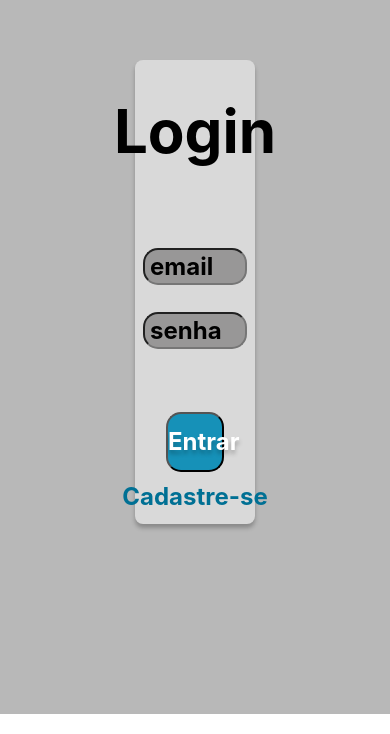
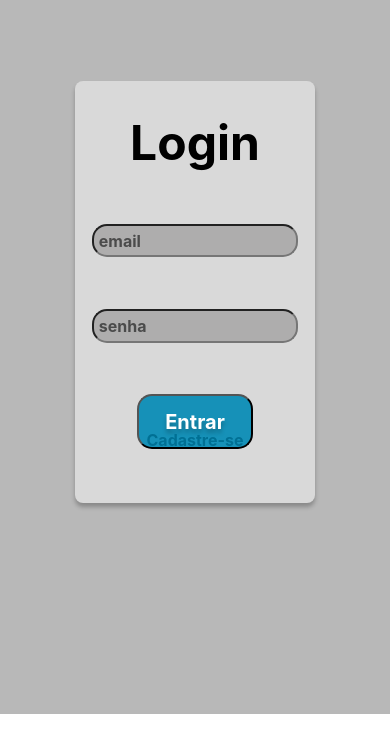
Before and after one commit to LuanTerra-Apollo/Grupo6-React-Serratec, a React (Vite) app in the folder shopix/: page /login in a window 390 px wide. Shown: the part 130-864 px from the top of the page. Built offline with nearby package versions, Linux system fonts and the light colour scheme.

Commit message:
Tela de Login Responsiva para 1980x1080/1280x720/854x480

```diff
--- a/shopix/src/components/styles/Forms.style.jsx
+++ b/shopix/src/components/styles/Forms.style.jsx
@@ -1,8 +1,10 @@
 import styled from 'styled-components'
 
-export const Form = styled.form`
+export const FormLogin = styled.form`
     width: ${(prop) => prop.width};
     height: ${(prop) => prop.height};
+    min-width: 480px;
+    min-height: 560px;
     background-color: ${({theme}) => theme.colors.geralWhite};
     display: flex;
     flex-direction: column;
@@ -11,4 +13,83 @@ export const Form = styled.form`
     border-radius: 8px;
     box-shadow: 0px 4px 4px 0px rgba(0, 0, 0, 0.25);
 
+    h1 {
+        font-size: 60px;
+        margin-top: 24px;
+        margin-bottom: 60px;
+    }
+
+    .Cadastre-se {
+        position: absolute;
+        transform: translate(0%, 870%);
+        color: #007094;
+        font-weight: bold;
+        font-size: 150%;
+    }
+
+    .InputLogin {
+        margin-bottom: -36px
+    }
+
+    @media (max-width: 1280px) {
+        min-width: 360px;
+        min-height: 400px;
+
+        .Cadastre-se {
+        position: absolute;
+        transform: translate(0%, 650%)
+        }
+
+        .InputLogin {
+            margin-bottom: -16px
+        }
+    }
+    @media (max-width: 854px) {
+        min-width: 240px;
+        min-height: 320px;
+
+        h1 {
+            font-size: 48px;
+            margin-top: 24px;
+            margin-bottom: 36px;
+        }
+
+        .BotaoLogin {
+            margin-bottom: 10px;
+            font-size: 20px;
+        }
+
+        .Cadastre-se {
+            font-size: 16px;
+            position: absolute;
+            transform: translate(0%, 740%)
+        }
+
+        .InputLogin {
+        margin-bottom: 0px
+        }
+
+        input {
+            font-size: 16px;
+
+            &::placeholder{
+                font-size: 16px;
+            }
+        }
+    }
+
 `
+
+export const Form = styled.form`
+    width: ${(prop) => prop.width};
+    height: ${(prop) => prop.height};
+    min-width: 480px;
+    min-height: 560px;
+    background-color: ${({theme}) => theme.colors.geralWhite};
+    display: flex;
+    flex-direction: column;
+    justify-content: space-around;
+    align-items: center;
+    border-radius: 8px;
+    box-shadow: 0px 4px 4px 0px rgba(0, 0, 0, 0.25);
+`
--- a/shopix/src/components/styles/Inputs.style.jsx
+++ b/shopix/src/components/styles/Inputs.style.jsx
@@ -24,7 +24,7 @@ export const Input = styled.input`
     background: ${({theme}) => theme.colors.inputGray};
 
     &::placeholder{
-        color: black;
+        color: #323232cc;
         font-size: 24px;
         font-family: 'Inter';
         font-weight: bold;
--- a/shopix/src/components/styles/Theme.style.jsx
+++ b/shopix/src/components/styles/Theme.style.jsx
@@ -3,7 +3,7 @@ export const theme = {
         geralPurple: "#471796",
         wrapperGray: "#B8B8B8",
         cardProdutoGray: "#A7A7A7",
-        inputGray: "#989797",
+        inputGray: "#aeadad",
         geralWhite: "#D9D9D9",
         buttonBlue: "#1691B8",
         linkBlue: "#007094",
--- a/shopix/src/pages/Login/Login.jsx
+++ b/shopix/src/pages/Login/Login.jsx
@@ -3,7 +3,7 @@ import { useState, } from 'react'
 import { api } from '../../api/api'
 import { Input } from '../../components/styles/Inputs.style'
 import { Wrapper } from "../../components/styles/Wrapper.style"
-import { Form } from "../../components/styles/Forms.style"
+import { FormLogin } from "../../components/styles/Forms.style"
 import { Button } from "../../components/styles/Buttons.style"
 
 const Login = () => {
@@ -30,13 +30,13 @@ const Login = () => {
     return (
         <>
         <Wrapper>
-            <Form width='31%' height='55%' className='formLogin' onSubmit={handleLogin}>
-                <h1 style={{fontSize: '60px', marginTop: '24px', marginBottom:'60px'}}>Login</h1>
-                <Input style={{marginBottom:'-36px'}} width='86%' height='8%' type="text" value={email} onChange={(e) => { setEmail(e.target.value)}} placeholder='email' /> <br />
+            <FormLogin width='25%' height='50%' className='formLogin' onSubmit={handleLogin}>
+                <h1>Login</h1>
+                <Input className="InputLogin" width='86%' height='8%' type="text" value={email} onChange={(e) => { setEmail(e.target.value)}} placeholder='email' /> <br />
                 <Input width='86%' height='8%' type="text" value={senha} onChange={(e) => { setSenha(e.target.value)}} placeholder='senha'  /> <br />
-                <Button width='48%' height='13%' type='submit'>Entrar</Button> <br />
-                <Link style={{color: "#007094", fontWeight: 'bold', fontSize:'150%', position: 'absolute', bottom: '24%'}} to={'/cadastro'} >Cadastre-se</Link>
-            </Form>
+                <Button className="BotaoLogin" width='48%' height='13%' type='submit'>Entrar</Button> <br />
+                <Link className="Cadastre-se" to={'/cadastro'} >Cadastre-se</Link>
+            </FormLogin>
         </Wrapper>
         <br />
         </>
```
